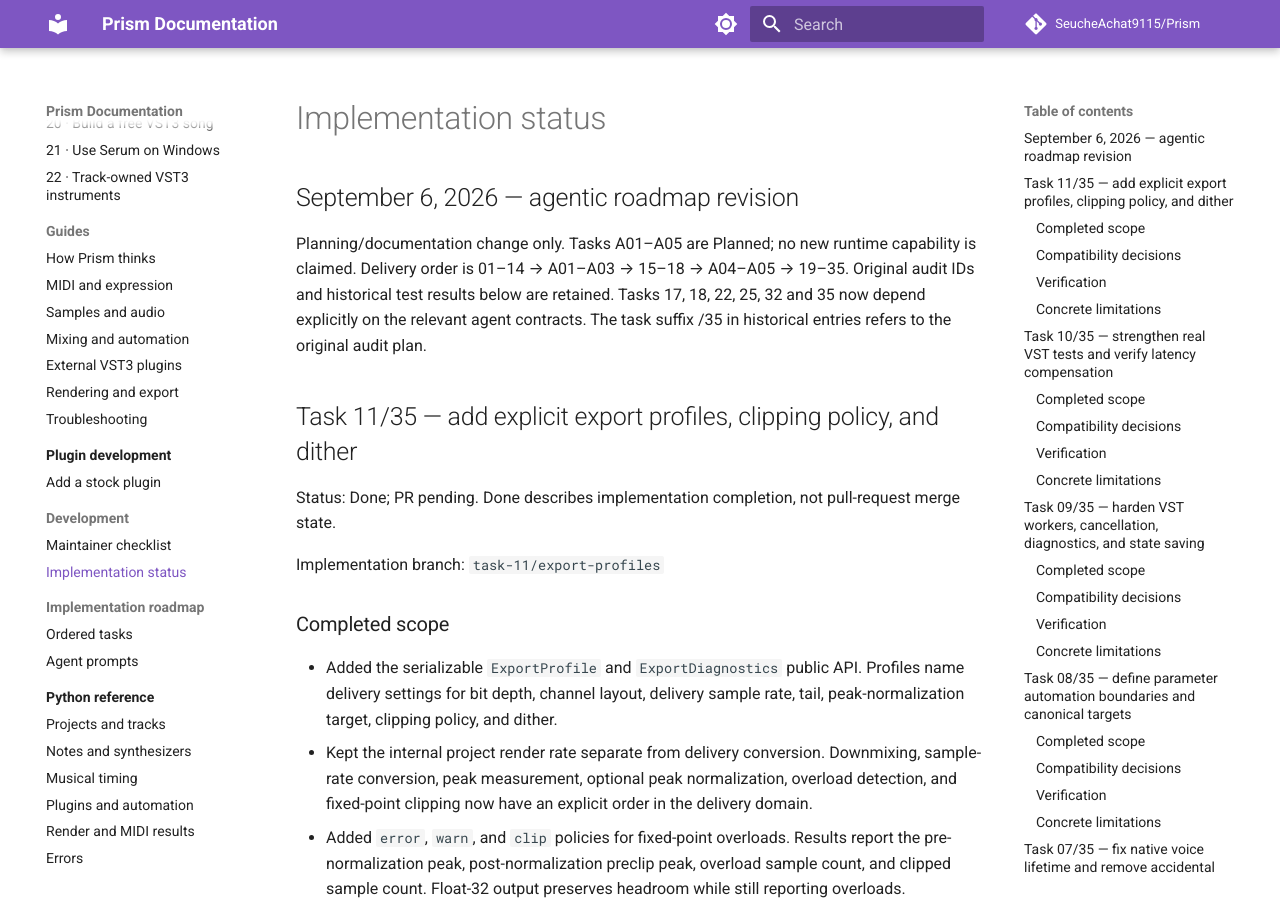
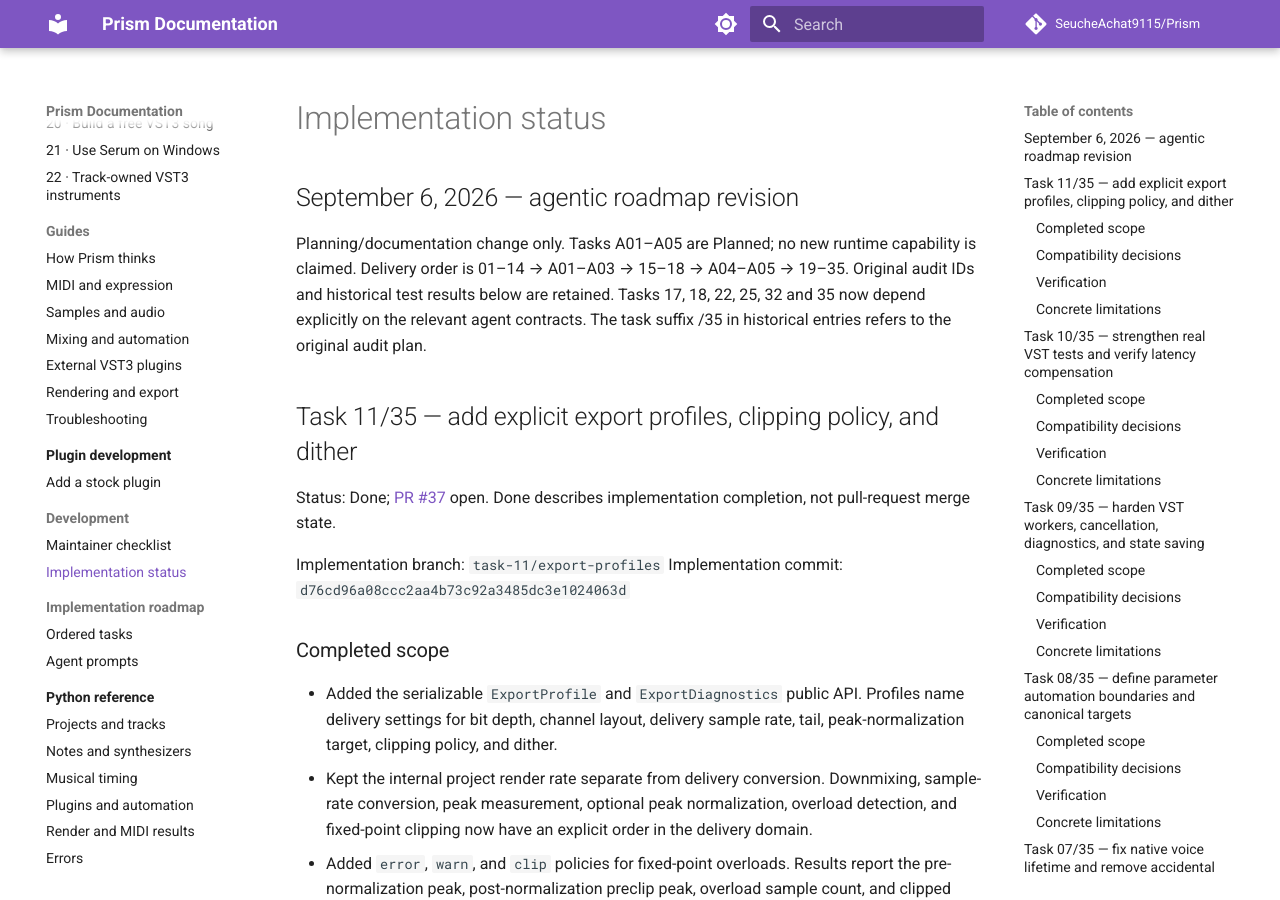
Before and after one commit to SeucheAchat9115/Prism, an MkDocs documentation site: the page built from docs/development/implementation-status.md, in a window 1280 px wide and 900 px high. Built offline with MkDocs 1.6.1 and Material for MkDocs 9.7.7, drawn with Linux system fonts in a browser that asks for light colours; comment, search, counter and statistics services are not loaded.

Commit message:
Task 11: record implementation PR

```diff
--- a/docs/development/implementation-status.md
+++ b/docs/development/implementation-status.md
@@ -11,10 +11,11 @@
 
 ## Task 11/35 — add explicit export profiles, clipping policy, and dither
 
-Status: Done; PR pending. Done describes implementation completion, not
+Status: Done; [PR #37](https://github.com/SeucheAchat9115/Prism/pull/37) open. Done describes implementation completion, not
 pull-request merge state.
 
 Implementation branch: `task-11/export-profiles`
+Implementation commit: `d76cd96a08ccc2aa4b73c92a3485dc3e1024063d`
 
 ### Completed scope
 
```
Also changed, not shown: docs/development/implementation-tasks.md (+1 -1 lines).
